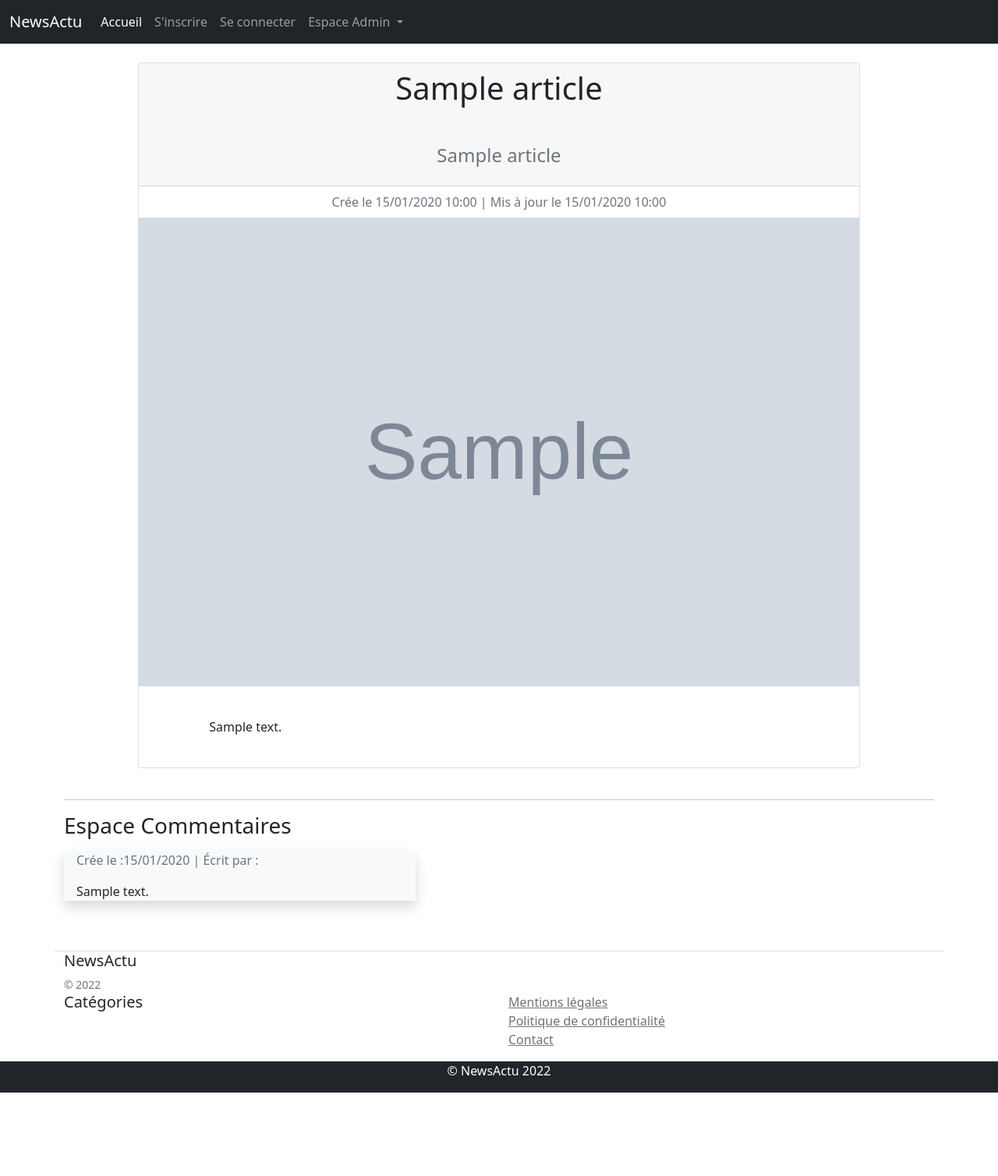
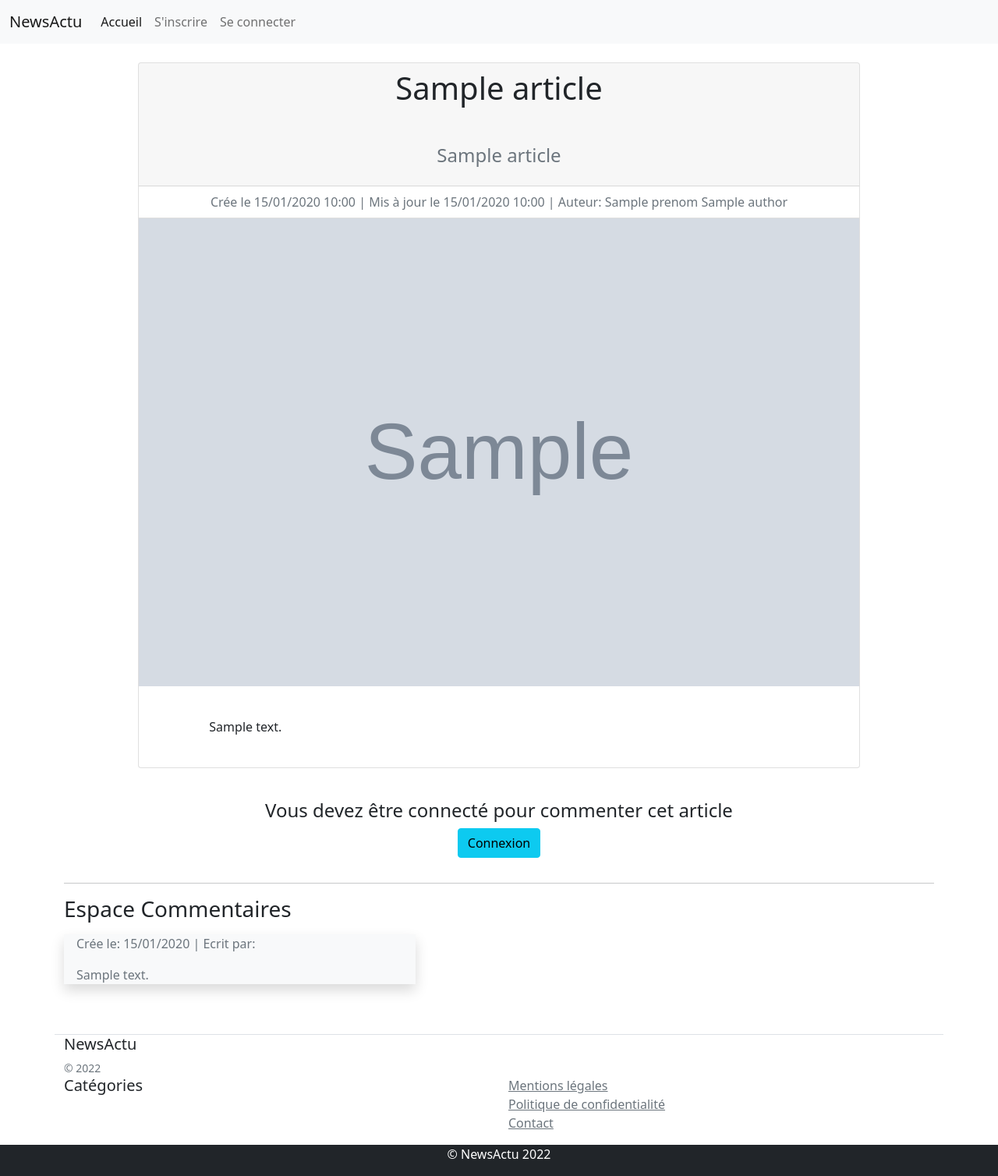
Before and after one commit to Satodeau/NewsActu-Symfony, a Symfony app: template templates/article/show_article.html.twig in a window 1280 px wide. Shown: the whole page at 78% size. Before the commit the page ends 1401 px from the top, so only its background shows below. Run offline with Twig, Linux system fonts and the light colour scheme; the template is opened without the code that fills it: most values are stand-ins (such as "Sample title", 1, 10 or a date in 2020); grey boxes marked "Sample" are stand-in pictures; some libraries are stand-ins or nearby versions.

Commit message:
handle access control + add author relation

```diff
--- a/templates/article/show_article.html.twig
+++ b/templates/article/show_article.html.twig
@@ -1,37 +1,49 @@
 {% extends 'base.html.twig' %}
+
 
 {% block body %}
 
 <div class="row">
     <div class="col-12">
-            {% include 'include/_flashes.html.twig' %}
+    {% include 'include/_flashes.html.twig'%}
     </div>
 </div>
 
 <div class="row">
     <div class="col-10 my-4 mx-auto">
+
         <div class="card">
             <div class="card-header">
-                        <h1 class="card-title text-center mb-5">{{ article.title}}</h1>
-                        <p class="h4 text-center mb-3 text-secondary">{{ article.subtitle}}</p>
+                <h1 class="card-title text-center mb-5">{{ article.title }}</h1>
+                <p class="h4 text-center mb-3 text-secondary">{{ article.subtitle }}</p>
             </div>
             <ul class="list-group list-group-flush">
-                            <li class="list-group-item text-center text-muted"> <span> Crée le  {{ article.createdAt | date('d/m/Y H:i')}} </span><span class="text-muted"> | Mis à jour le {{ article.updatedAt | date('d/m/Y H:i')}}</span></li>
+                <li class="list-group-item text-center text-muted"><span>Crée le {{ article.createdAt | date('d/m/Y H:i') }} <span class="text-muted"> | Mis à jour le {{ article.updatedAt | date('d/m/Y H:i') }} | Auteur: <span> {{ article.author.prenom}} {{ article.author.nom}}</span></span> </li>
             </ul>
             <img class="img-custom" src="{{ asset('uploads/') ~ article.photo }}" alt="{{ article.title }}">
             <div class="card-body">
                 <p class="card-text my-4 col-10 mx-auto">{{ article.content | raw }}</p>
+            </div>
+        </div>
 
     </div>
 </div>
+
+    {% if app.user %}
+    {#{{ render(controller(' App\\Controller\\CommentaryController::addCommentary', {'id', article.id} ) ) }}#}
+    {{render(url('add_commentary', {'id': article.id}) ) }}
+    {% else %}
+    <div class="row">
+        <div class="col-8 mx-auto text-center my-3">
+        <p class="h4">Vous devez être connecté pour commenter cet article </p>
+        <a  class="btn btn-info" href="{{ path ('app_login') }}">Connexion</a>
         </div>
     </div>
+    {% endif %}
 
-    {# {{ render(controller('App\\Controller\\CommentaryController::addCommentary', {'id': article.id} )) }} #}
-    {{ render(url('add_commentary',{'id':article.id}) ) }}
+    <hr>
 
 
-    <hr>
     <h3>Espace Commentaires</h3>
 
     {% if commentaries is not null %}
@@ -39,20 +51,14 @@
     <div class="row">
         <div class="col-5">
             {% for commentary in commentaries %}
-
             <div class="bg-light shadow my-2">
-            <p class="ps-3 text-muted">Crée le :{{ commentary.createdAt | date('d/m/Y')}} | Écrit par :</p>
-            <p class="ps-3">{{ commentary.comment }}</p>
+            <p class="ps-3 text-muted">Crée le: {{commentary.createdAt | date ('d/m/Y') }} | Ecrit par: </p>
+            <p class="ps-3 text-muted">{{commentary.comment }}</p>
 
             </div>
-
             {% endfor %}
-
-
+        </div>
+    </div>
     {% endif %}
 
-
-
-        </div>
-    </div>
 {% endblock %}
--- a/templates/include/_flashes.html.twig
+++ b/templates/include/_flashes.html.twig
@@ -3,19 +3,13 @@
         {% for message in messages %}
 
             <div class="alert alert-{{ label }} alert-dismissible fade show" role="alert">
-            {% if label == 'success' %}
-                <span class="alert-inner--icon"><i class="fa fa-thumbs-up"></i></span>
-            {% else %}
-                <span class="alert-inner--icon"><i class="fa fa-thumbs-down"></i></span>
-            {% endif %}
-
-            <span class="alert-inner--text">
-                <strong>{{ label | title }} : </strong> {{ message | raw }}
-            </span>
-        </div>
-
-
+                {% if label == 'success' %}
+                    <span class="alert-inner--icon"><i class="fa fa-thumbs-up"></i></span>
+                {% else %}
+                    <span class="alert-inner--icon"><i class="fa fa-exclamation-triangle"></i></span>
+                {% endif %}
+                <span class="alert-inner--text"><strong>{{ label | title }} : </strong> {{ message | raw }}</span>
+            </div>
 
         {% endfor %}
-
     {% endfor %}
--- a/templates/include/_nav.html.twig
+++ b/templates/include/_nav.html.twig
@@ -1,36 +1,48 @@
-<nav class="navbar navbar-expand-lg navbar-dark bg-dark">
+<nav class="navbar navbar-expand-lg navbar-light bg-light">
   <div class="container-fluid">
-        <a class="navbar-brand" href="{{ path('default_home') }}">NewsActu</a>
+    <a class="navbar-brand" href="{{path ('default_home')}}">NewsActu</a>
     <button class="navbar-toggler" type="button" data-bs-toggle="collapse" data-bs-target="#navbarSupportedContent" aria-controls="navbarSupportedContent" aria-expanded="false" aria-label="Toggle navigation">
       <span class="navbar-toggler-icon"></span>
     </button>
     <div class="collapse navbar-collapse" id="navbarSupportedContent">
       <ul class="navbar-nav me-auto mb-2 mb-lg-0">
         <li class="nav-item">
-                    <a class="nav-link active" aria-current="page" href="{{ path('default_home') }}">Accueil</a>
+          <a class="nav-link active" aria-current="page" href="{{path ('default_home')}}">Accueil</a>
+        </li>
+
+        {% if not app.user %}
+          <li class="nav-item">
+            <a class="nav-link" href="{{ path('user_register')}}">S'inscrire</a>
           </li>
           <li class="nav-item">
-                    <a class="nav-link" href="{{ path('user_register') }}">S'inscrire</a>
+            <a class="nav-link" href="{{ path('app_login')}}">Se connecter</a>
           </li>
+        {% else %}
         <li class="nav-item">
-                    <a class="nav-link" href="#">Se connecter</a>
+          <a class="nav-link" href="{{ path('app_logout')}}">Se déconnecter</a>
         </li>
+        {% endif %}
+
+        {% if is_granted('ROLE_ADMIN') %}
           <li class="nav-item dropdown">
             <a class="nav-link dropdown-toggle" href="#" id="navbarDropdown" role="button" data-bs-toggle="dropdown" aria-expanded="false">
               Espace Admin
             </a>
             <ul class="dropdown-menu" aria-labelledby="navbarDropdown">
-                        <li><a class="dropdown-item" href="{{ path('show_dashboard') }}">Dashboard</a></li>
-                        <li><a class="dropdown-item" href="{{ path('create_article') }}">Ajouter un article</a></li>
+              <li><a class="dropdown-item" href="{{ path ('show_dashboard')}}">Dashboard</a></li>
+              <li><a class="dropdown-item" href="{{ path ('create_article')}}">Ajouter un article</a></li>
               <li><a class="dropdown-item" href="#">Ajouter une catégorie</a></li>
-{#                        <li><hr class="dropdown-divider"></li>#}
-{#                        <li><a class="dropdown-item" href="#">Something else here</a></li>#}
+              {# <li><hr class="dropdown-divider"></li>
+              <li><a class="dropdown-item" href="#">Something else here</a></li> #}
             </ul>
           </li>
-{#                <li class="nav-item">#}
-{#                    <a class="nav-link disabled" href="#" tabindex="-1" aria-disabled="true">Disabled</a>#}
-{#                </li>#}
+        {% endif %}
       </ul>
+      {% if app.user %}
+        <div style="float: right; padding-right: 50px;">
+          <i class="fa fa-user text-warning"></i><span class="text-warning"> Bonjour {{app.user.prenom }} {{app.user.nom }}</span>
+        </div>
+      {% endif %}
     </div>
   </div>
 </nav>
```
Also changed, not shown: templates/article/show_articles_from_category.html.twig (+19 -7 lines), templates/default/home.html.twig (+13 -7 lines). Lines whose indentation alone changed are shown as unchanged.
